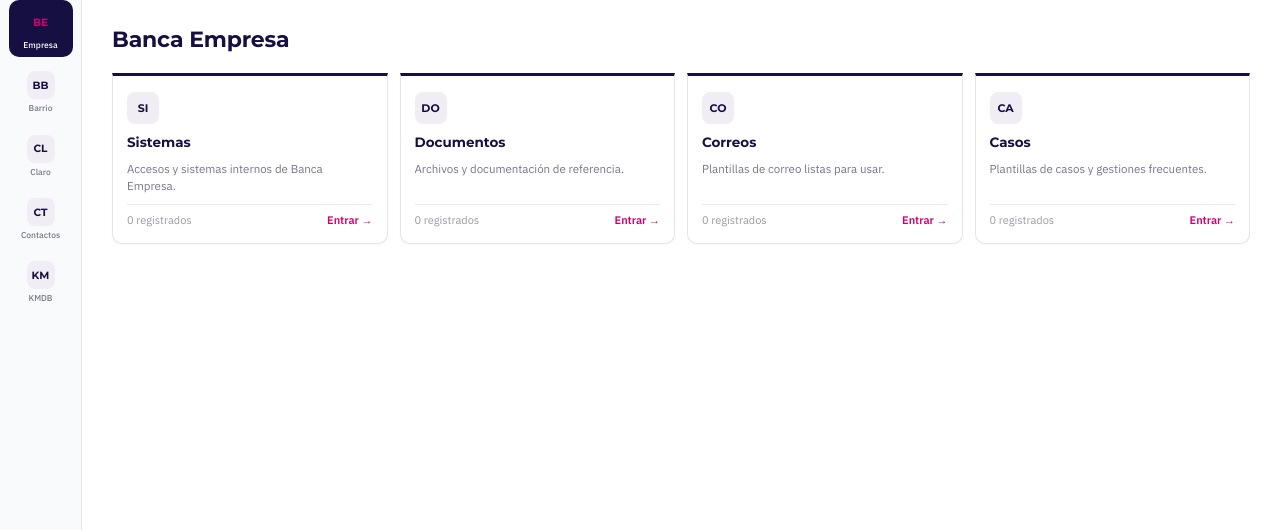
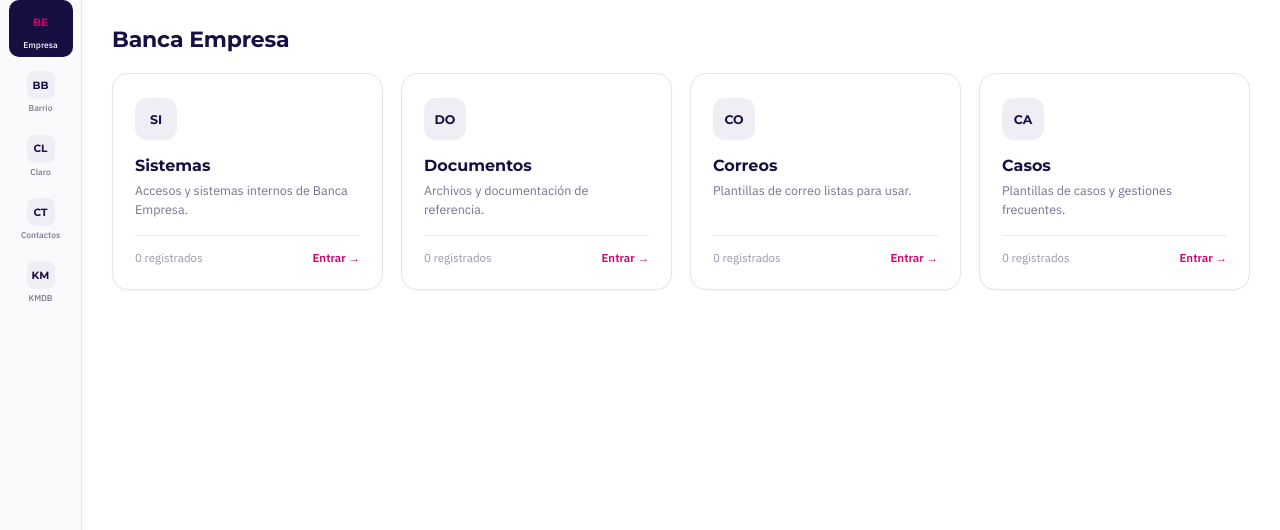
Before and after one commit to Mangelo159/ccbg, a Django app: page /empresa in a window 1280 px wide. Shown: the part 60-590 px from the top of the page. Run offline with Django 4.2, Linux system fonts and the light colour scheme; the visitor is signed in with stand-in values (Sample User, id 1); data comes from the database, SQL or seed files in the repository; data that the repository does not hold is empty.

Commit message:
Refine section cards styling in empresa view

```diff
--- a/static/css/cc.css
+++ b/static/css/cc.css
@@ -566,6 +566,103 @@ a:hover { text-decoration: underline; }
   .cc-grid-5 { grid-template-columns: repeat(2, 1fr); }
 }
 
+/* ---------- Sub-módulos (cards de entrada dentro de un servicio) ---------- */
+
+.cc-submodulo-grid {
+  display: grid;
+  grid-template-columns: repeat(4, 1fr);
+  gap: 18px;
+  margin-bottom: 30px;
+}
+
+@media (max-width: 1100px) {
+  .cc-submodulo-grid { grid-template-columns: repeat(2, 1fr); }
+}
+
+@media (max-width: 640px) {
+  .cc-submodulo-grid { grid-template-columns: 1fr; }
+}
+
+.cc-submodulo-card {
+  display: flex;
+  flex-direction: column;
+  gap: 16px;
+  border: 1px solid var(--cc-border);
+  border-radius: 16px;
+  background: var(--cc-white);
+  padding: 24px 22px;
+  box-shadow: var(--cc-shadow-sm);
+  text-decoration: none;
+  transition: transform .15s ease, box-shadow .15s ease, border-color .15s ease;
+}
+
+.cc-submodulo-card:hover,
+.cc-submodulo-card:hover * {
+  text-decoration: none;
+}
+
+.cc-submodulo-card:hover {
+  transform: translateY(-3px);
+  box-shadow: var(--cc-shadow-lg);
+  border-color: var(--cc-border-soft);
+}
+
+.cc-submodulo-monogram {
+  width: 42px;
+  height: 42px;
+  border-radius: 12px;
+  background: var(--cc-row);
+  color: var(--cc-navy);
+  display: flex;
+  align-items: center;
+  justify-content: center;
+  font-family: 'Montserrat', sans-serif;
+  font-weight: 700;
+  font-size: 12.5px;
+  transition: background .15s ease, color .15s ease;
+}
+
+.cc-submodulo-card:hover .cc-submodulo-monogram {
+  background: var(--cc-navy);
+  color: var(--cc-white);
+}
+
+.cc-submodulo-body {
+  flex: 1;
+  display: flex;
+  flex-direction: column;
+  gap: 6px;
+}
+
+.cc-submodulo-body h3 {
+  font-weight: 700;
+  font-size: 16px;
+  margin: 0;
+  color: var(--cc-text);
+}
+
+.cc-submodulo-body p {
+  font-size: 12.5px;
+  line-height: 1.5;
+  color: var(--cc-text-2);
+  margin: 0;
+}
+
+.cc-submodulo-foot {
+  display: flex;
+  align-items: center;
+  justify-content: space-between;
+  padding-top: 14px;
+  border-top: 1px solid var(--cc-border-soft);
+  font-size: 11.5px;
+  color: var(--cc-text-3);
+}
+
+.cc-submodulo-foot .cc-link {
+  color: var(--cc-magenta);
+  font-weight: 600;
+}
+
 /* ---------- Módulo: KPIs, tablas y modales ---------- */
 
 .cc-kpi-grid {
--- a/templates/cc/empresa/empresa.html
+++ b/templates/cc/empresa/empresa.html
@@ -12,37 +12,41 @@
 <h1 class="cc-page-title">Banca Empresa</h1>
 
 {% if not seccion_activa %}
-<div class="cc-kpi-grid">
-    <a class="cc-card" href="?seccion=sistemas">
-        <span class="cc-monogram">SI</span>
+<div class="cc-submodulo-grid">
+    <a class="cc-submodulo-card" href="?seccion=sistemas">
+        <span class="cc-submodulo-monogram">SI</span>
+        <div class="cc-submodulo-body">
             <h3>Sistemas</h3>
             <p>Accesos y sistemas internos de Banca Empresa.</p>
-        <div class="cc-card-foot"><span>{{ sistemas|length }} registrados</span><span class="cc-link">Entrar →</span></div>
+        </div>
+        <div class="cc-submodulo-foot"><span>{{ sistemas|length }} registrados</span><span class="cc-link">Entrar →</span></div>
     </a>
-    <a class="cc-card" href="?seccion=documentos">
-        <span class="cc-monogram">DO</span>
+    <a class="cc-submodulo-card" href="?seccion=documentos">
+        <span class="cc-submodulo-monogram">DO</span>
+        <div class="cc-submodulo-body">
             <h3>Documentos</h3>
             <p>Archivos y documentación de referencia.</p>
-        <div class="cc-card-foot"><span>{{ documentos|length }} registrados</span><span class="cc-link">Entrar →</span></div>
+        </div>
+        <div class="cc-submodulo-foot"><span>{{ documentos|length }} registrados</span><span class="cc-link">Entrar →</span></div>
     </a>
-    <a class="cc-card" href="?seccion=correos">
-        <span class="cc-monogram">CO</span>
+    <a class="cc-submodulo-card" href="?seccion=correos">
+        <span class="cc-submodulo-monogram">CO</span>
+        <div class="cc-submodulo-body">
             <h3>Correos</h3>
             <p>Plantillas de correo listas para usar.</p>
-        <div class="cc-card-foot"><span>{{ correos|length }} registrados</span><span class="cc-link">Entrar →</span></div>
+        </div>
+        <div class="cc-submodulo-foot"><span>{{ correos|length }} registrados</span><span class="cc-link">Entrar →</span></div>
     </a>
-    <a class="cc-card" href="?seccion=casos">
-        <span class="cc-monogram">CA</span>
+    <a class="cc-submodulo-card" href="?seccion=casos">
+        <span class="cc-submodulo-monogram">CA</span>
+        <div class="cc-submodulo-body">
             <h3>Casos</h3>
             <p>Plantillas de casos y gestiones frecuentes.</p>
-        <div class="cc-card-foot"><span>{{ casos|length }} registrados</span><span class="cc-link">Entrar →</span></div>
+        </div>
+        <div class="cc-submodulo-foot"><span>{{ casos|length }} registrados</span><span class="cc-link">Entrar →</span></div>
     </a>
 </div>
 {% else %}
-<div class="cc-section-back">
-    <a href="{% url 'empresa' %}" class="cc-link">← Volver a Banca Empresa</a>
-</div>
-
 <div class="cc-module-search">
     <span class="cc-search-icon">
         <svg width="16" height="16" viewBox="0 0 24 24" fill="none" stroke="currentColor" stroke-width="2" stroke-linecap="round"><circle cx="11" cy="11" r="7"/><path d="M21 21l-4.3-4.3"/></svg>
```
Also changed, not shown: other parts of static/css/cc.css (+49 -14 lines). Lines whose indentation alone changed are shown as unchanged.
